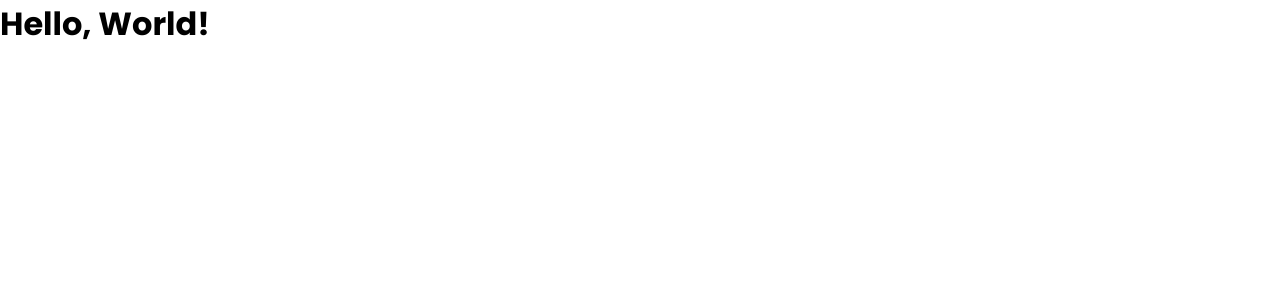
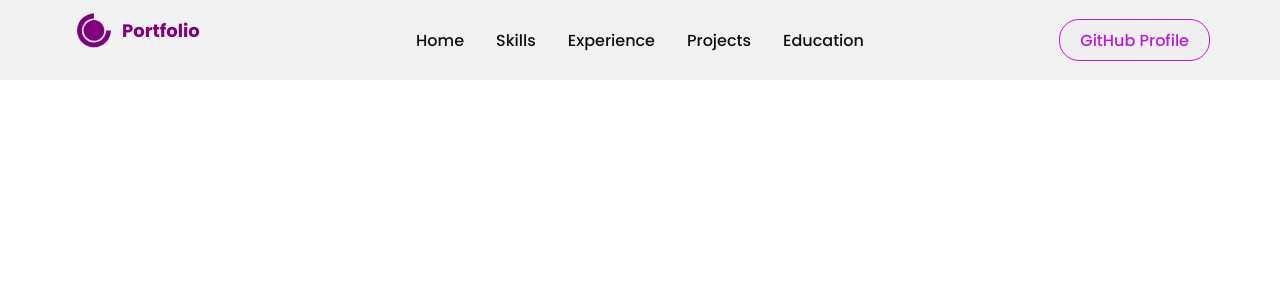
Before and after one commit to saumya4751/Portfolio, a React (Create React App) app: page / in a window 1280 px wide. Shown: the top 300 px of the page. Built offline with nearby package versions, Linux system fonts and the light colour scheme.

Commit message:
navbar completed

```diff
--- a/src/App.js
+++ b/src/App.js
@@ -1,9 +1,36 @@
 import './App.css';
+import styled, { ThemeProvider } from "styled-components";
+import {  BrowserRouter as Router } from 'react-router-dom';
+import { darkTheme, lightTheme } from './utils/Themes';
+import Navbar from './components/NavBar/NavBar';
+
+const Body = styled.div`
+  background-color: ${({ theme }) => theme.bg};
+  width: 100%;
+  height: 100%;
+  overflow-x: hidden;
+`;
+
+const Wrapper = styled.div`
+  background:linear-gradient(38.73deg, rgba(204, 0, 187, 0.15) 0%, rgba(201, 32, 184, 0) 50%), linear-gradient(141.27deg, rgba(0, 70, 209, 0) 50%, rgba(0, 70, 209, 0.15) 100%);
+  width: 100%;
+  clip-path: polygon(0 0, 100% 0, 100% 100%,30% 98%, 0 100%);
+`;
 
 function App() {
   return (
     <div className="App">
-      <h1>Hello, World!</h1>
+      <ThemeProvider theme={lightTheme} >
+        <Router>
+          <Navbar />
+          <Body>
+            {/* <About />
+            <Skills />
+            <Experience />
+            <Education />             */}
+          </Body>
+        </Router>
+      </ThemeProvider>
     </div>
   );
 }
--- /dev/null
+++ b/src/components/NavBar/NavBar.js
@@ -0,0 +1,110 @@
+import React, { useState } from 'react'
+import { useTheme } from 'styled-components';
+import { DiCssdeck } from "react-icons/di";
+import { FaBars } from "react-icons/fa";
+import { Bio } from '../../data/db';
+import { Nav, NavContainer, NavLogo, NavItems, NavLink, ButtonContainer, GitHubButton, MobileIcon, MobileMenu, MobileMenuLinks, Span } from './NavBarStyledComponents';
+
+const Navbar = () => {
+    const [open, setOpen] = useState(false);
+    const theme = useTheme();
+    const githubLink = Bio.github;
+
+    return (
+        <Nav>
+            <NavContainer>
+                <NavLogo to="/">
+                    <a
+                        style={{
+                            display: "flex",
+                            alignItems: "center",
+                            color: "purple",
+                            marginBottom: "20px",
+                            cursor: "pointer",
+                        }}
+                    >
+                        <DiCssdeck size="3rem" /> <Span>Portfolio</Span>
+                    </a>
+                </NavLogo>
+                <MobileIcon>
+                    <FaBars
+                        onClick={() => {
+                            setOpen(!open)
+                        }}
+                    />
+                </MobileIcon>
+                <NavItems>
+                    <NavLink href='#home'>Home</NavLink>
+                    <NavLink href='#skills'>Skills</NavLink>
+                    <NavLink href='#experience'>Experience</NavLink>
+                    <NavLink href='#projects'>Projects</NavLink>
+                    <NavLink href='#education'>Education</NavLink>
+                </NavItems>
+                <ButtonContainer>
+                    <GitHubButton
+                        onClick={() => window.open(githubLink, "_blank", "noreferrer")}
+                    >GitHub Profile</GitHubButton>
+                </ButtonContainer>
+                {
+                    open && (
+                        <MobileMenu open={open}>
+                            <MobileMenuLinks
+                                href="#home"
+                                onClick={() => {
+                                    setOpen(!open)
+                                }}
+                            >
+                                Home
+                            </MobileMenuLinks>
+                            <MobileMenuLinks
+                                href="#skills"
+                                onClick={() => {
+                                    setOpen(!open)
+                                }}
+                            >
+                                Skills
+                            </MobileMenuLinks>
+                            <MobileMenuLinks
+                                href="#experience"
+                                onClick={() => {
+                                    setOpen(!open)
+                                }}
+                            >
+                                Experience
+                            </MobileMenuLinks>
+                            <MobileMenuLinks
+                                href="#projects"
+                                onClick={() => {
+                                    setOpen(!open)
+                                }}
+                            >
+                                Projects
+                            </MobileMenuLinks>
+                            <MobileMenuLinks
+                                href="#education"
+                                onClick={() => {
+                                    setOpen(!open)
+                                }}
+                            >
+                                Education
+                            </MobileMenuLinks>
+                            <GitHubButton
+                                style={{
+                                    padding: "10px 16px",
+                                    background: `${theme.primary}`,
+                                    color: "white",
+                                    width: 'max-content',
+                                }}
+                                onClick={() => window.open(githubLink, "_blank", "noreferrer")}
+                            >
+                                Github Profile
+                            </GitHubButton>
+                        </MobileMenu>
+                    )
+                }
+            </NavContainer>
+        </Nav>
+    )
+}
+
+export default Navbar
--- /dev/null
+++ b/src/components/NavBar/NavBarStyledComponents.js
@@ -0,0 +1,158 @@
+import {Link as LinkR} from "react-router-dom";
+import styled from 'styled-components';
+
+export const Nav = styled.div`
+    background-color: ${({theme}) => theme.card_light};
+    height: 80px;
+    display: flex;
+    align-items: center;
+    justify-content: center;
+    font-size: 1rem;
+    position: sticky;
+    top: 0;
+    z-index: 10;
+    @media (max-width: 960px) {
+        trastion: 0.8s all ease;
+    }
+`;
+
+export const NavContainer = styled.div`
+    display: flex;
+    justify-content: space-between;
+    align-items: center;
+    height: 60px;
+    z-index: 1;
+    width: 100%;
+    padding: 0 24px;
+    max-width: 1200px;
+`;
+
+export const NavLogo = styled(LinkR)`
+    width: 80%;
+    padding: 0 6px;
+    display: flex;
+    justify-content: start;
+    align-items: center;
+    text-decoration: none;
+    @media (max-width: 640px) {
+    padding: 0 0px;
+    }
+`;
+
+export const MobileIcon = styled.div`
+    display: none;
+    @media screen and (max-width: 768px) {
+    display: block;
+    position: absolute;
+    top: 0;
+    right: 0;
+    transform: translate(-100%, 60%);
+    font-size: 1.5rem;
+    cursor: pointer;
+    color: ${({ theme }) => theme.text_primary};
+    }
+`;
+
+export const NavItems = styled.ul`
+    width: 100%;
+    display: flex;
+    align-items: center;
+    justify-content:center;
+    gap: 32px;
+    padding: 0 10px;
+    list-style: none;
+
+    @media screen and (max-width: 768px) {
+    display: none;
+    }
+`;
+
+export const NavLink = styled.a`
+    color: ${({ theme }) => theme.text_primary};
+    font-weight: 500;
+    cursor: pointer;
+    transition: all 0.2s ease-in-out;
+    text-decoration: none;
+    :hover {
+    color: ${({ theme }) => theme.primary};
+    }
+
+    &.active {
+    border-bottom: 2px solid ${({ theme }) => theme.primary};
+    }
+`;
+
+export const ButtonContainer = styled.div`
+    width: 80%;
+    height: 100%;
+    display: flex;
+    justify-content: end;
+    align-items: center;
+    padding: 0 6px;
+    @media screen and (max-width: 768px) {
+    display: none;
+    }
+`;
+
+export const GitHubButton = styled.button`
+    border: 1.8px solid ${({ theme }) => theme.primary};
+    justify-content: center;
+    display: flex;
+    align-items: center;
+    height: 70%;
+    border-radius: 20px;
+    color: ${({ theme }) => theme.primary};
+    cursor: pointer;
+    padding: 0 20px;
+    font-weight: 500;
+    text-decoration: none;
+    font-size: 16px;
+    transition: all 0.6s ease-in-out;
+    :hover {
+        background: ${({ theme }) => theme.primary};
+        color: ${({ theme }) => theme.white};
+    }
+    @media screen and (max-width: 768px) {
+    font-size: 14px;
+    }
+`;
+
+export const Span = styled.div`
+    padding: 0 4px;
+    font-weight: bold;
+    font-size: 18px;
+`;
+
+export const MobileMenu = styled.div`
+    display: flex;
+    flex-direction: column;
+    justify-content: center;
+    gap: 16px;
+    position: absolute;
+    top: 80px;
+    right: 0;
+    width: 100%;
+    padding: 12px 40px 24px 40px;
+    background: ${({ theme }) => theme.card_light+99};
+    transition: all 0.6s ease-in-out;
+    transform: ${({ open }) => (open ? 'translateY(0)' : 'translateY(-100%)')};
+    border-radius: 0 0 20px 20px;
+    box-shadow: 0 0 10px 0 rgba(0, 0, 0, 0.2);
+    opacity: ${({ open }) => (open ? '100%' : '0')};
+    z-index: ${({ open }) => (open ? '1000' : '-1000')};
+`;
+
+export const MobileMenuLinks = styled.a`
+    color: ${({ theme }) => theme.text_primary};
+    font-weight: 500;
+    cursor: pointer;
+    transition: all 0.2s ease-in-out;
+    text-decoration: none;
+    :hover {
+    color: ${({ theme }) => theme.primary};
+    }
+
+    &.active {
+    border-bottom: 2px solid ${({ theme }) => theme.primary};
+    }
+`;
--- /dev/null
+++ b/src/utils/Themes.js
@@ -0,0 +1,26 @@
+
+export const darkTheme = {
+    bg:"#1C1C27",
+    bgLight: "#1C1E27",
+    primary:"#854CE6",
+    text_primary:"#F2F3F4",
+    text_secondary:"#b1b2b3",
+    card:"#171721",
+    card_light: '#191924',
+    button:"#854CE6",
+    white:"#FFFFFF",
+    black:"#000000",
+}
+
+export const lightTheme = {
+    bg:"#FFFFFF",
+    bgLight: "#f0f0f0",
+    primary:"#be1adb",
+    text_primary:"#111111",
+    text_secondary:"#48494a",
+    card:"#f2f2f2",
+    card_light: '#f2f2f2',
+    button:"#5c5b5b",
+    white:"#FFFFFF",
+    black:"#000000",
+}
```
